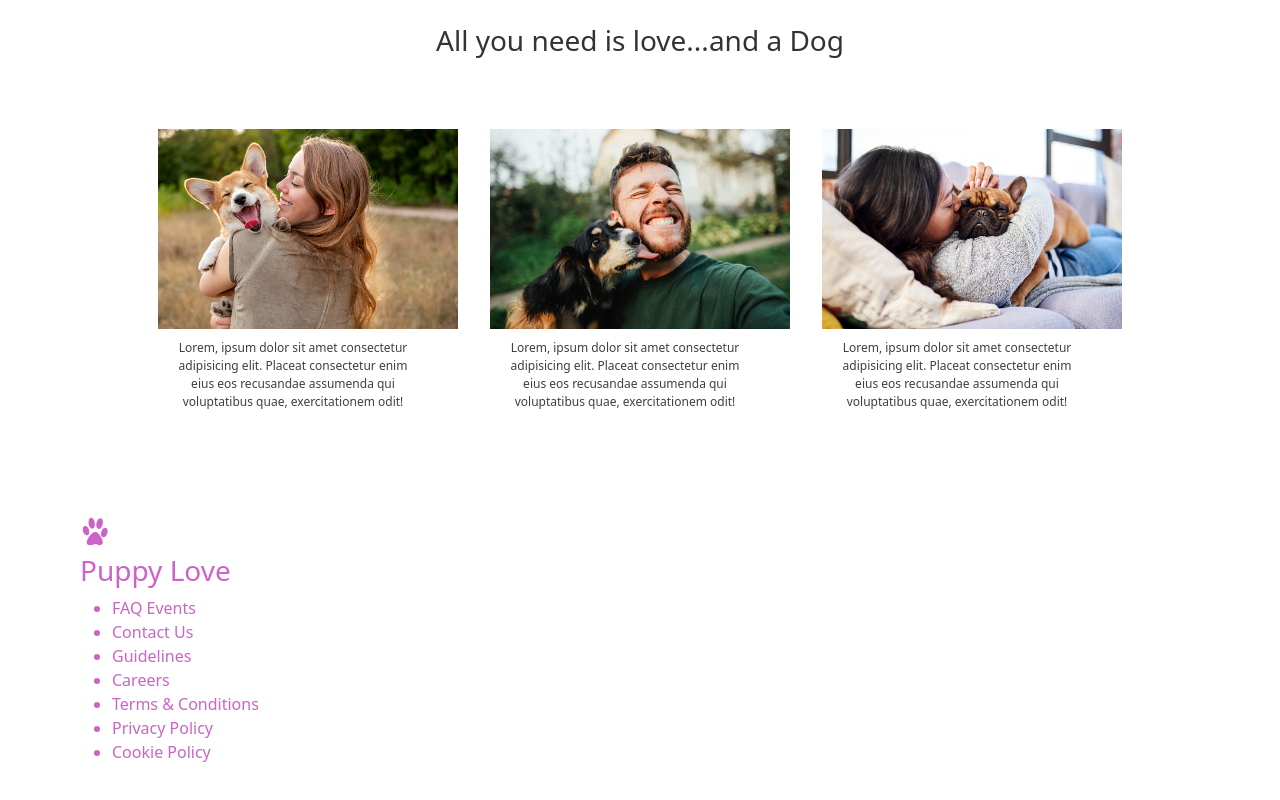
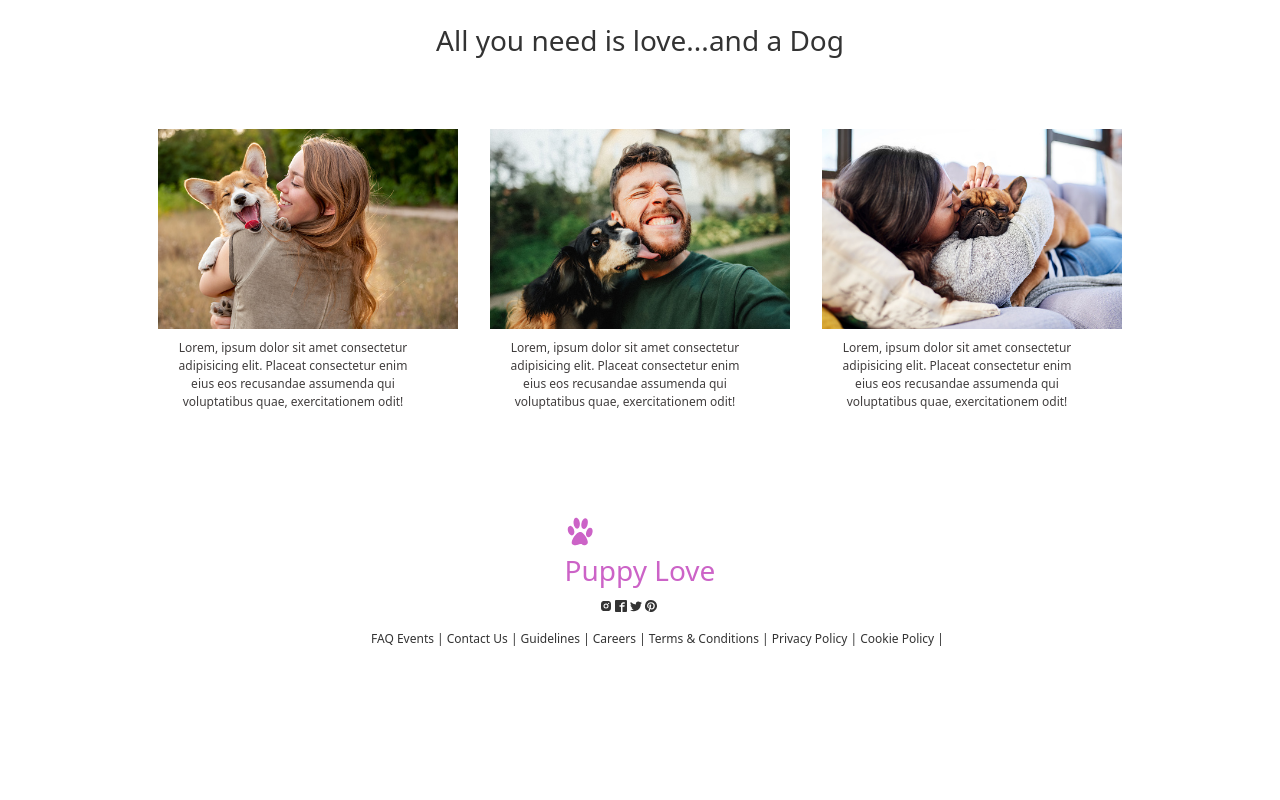
Before and after one commit to kristenwood123/puppy-love-react, a React (Create React App) app: page / in a window 1280 px wide. Shown: the part 913-1713 px from the top of the page. After the commit the page ends 1657 px from the top, so only its background shows below. Built offline with nearby package versions, Linux system fonts and the light colour scheme.

Commit message:
export icons in utils folder

```diff
--- a/src/components/Footer.js
+++ b/src/components/Footer.js
@@ -1,23 +1,31 @@
 import React from 'react'
 import pawLogo from '../images/footerlogo.svg'
+import { RiInstagramFill, ImFacebook2, BsTwitter, BsPinterest } from '../utils'
 
 const Footer = () => {
   return (
     <footer>
-       <img src={pawLogo} alt="paw logo" className='logo footer-logo'/>
-       <h3>Puppy Love</h3>
-       <div className="footer-icons">
-
-       </div>
+      <div>
+          <img src={pawLogo} alt="paw logo" className='logo footer-logo'/>
+          <h3>Puppy Love</h3>
+          <div className="footer-icons">
+            <ul>
+              <li><RiInstagramFill/></li>
+              <li><ImFacebook2/></li>
+              <li><BsTwitter/></li>
+              <li><BsPinterest/></li>
+            </ul>
+          </div>
+        </div>
        <div className="footer-text">
          <ul>
-            <li>FAQ Events</li>
-            <li>Contact Us</li>
-            <li>Guidelines</li>
-            <li>Careers</li>
-            <li>Terms & Conditions</li>
-            <li>Privacy Policy</li>
-            <li>Cookie Policy</li>
+            <li> FAQ Events | </li>
+            <li> Contact Us | </li>
+            <li> Guidelines | </li>
+            <li> Careers | </li>
+            <li> Terms & Conditions | </li>
+            <li> Privacy Policy | </li>
+            <li> Cookie Policy | </li>
          </ul>
        </div>
     </footer>
--- a/src/components/LoginModal.js
+++ b/src/components/LoginModal.js
@@ -1,10 +1,8 @@
 import React from 'react'
 import { useNavigate } from 'react-router-dom'
 import pawLogo from '../images/2ndlogo.svg'
-import { BsApple } from 'react-icons/bs'
-import { FcGoogle } from 'react-icons/fc'
-import { FaGooglePlay } from 'react-icons/fa'
-import { MdOutlineEmail } from 'react-icons/md'
+import { BsApple, FcGoogle, FaGooglePlay, MdOutlineEmail } from '../utils'
+
 
 const Modal = ({ setShowModal}) => {
   const navigate = useNavigate()
--- a/src/styles/styles.css
+++ b/src/styles/styles.css
@@ -74,6 +74,7 @@ body {
 
 .hero-section h3 {
   padding-bottom: 3rem;
+  color: var(--color-dark-text);
 }
 
 .hero-items {
@@ -276,6 +277,22 @@ footer {
   padding: 5rem;
   background-color: white;
   color: var(--color-main-purple);
+  display: flex;
+  align-items: center;
+  justify-content: center;
+  flex-direction: column;
+}
+
+footer ul {
+  display: flex;
+}
+
+footer ul li {
+  font-size: 12px;
+  list-style-type: none;
+  color: var(--color-dark-text);
+  margin-left: 3px;
+  cursor: pointer;
 }
 
 .footer-logo {
--- /dev/null
+++ b/src/utils.js
@@ -0,0 +1,6 @@
+export { ImFacebook2 } from 'react-icons/im'
+export { RiInstagramFill } from 'react-icons/ri'
+export { FcGoogle } from 'react-icons/fc'
+export { FaGooglePlay } from 'react-icons/fa'
+export { MdOutlineEmail } from 'react-icons/md'
+export { BsTwitter, BsPinterest, BsApple } from 'react-icons/bs'
```
